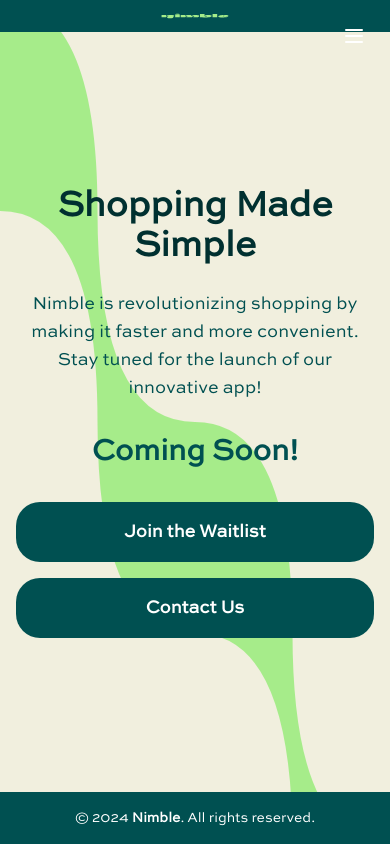
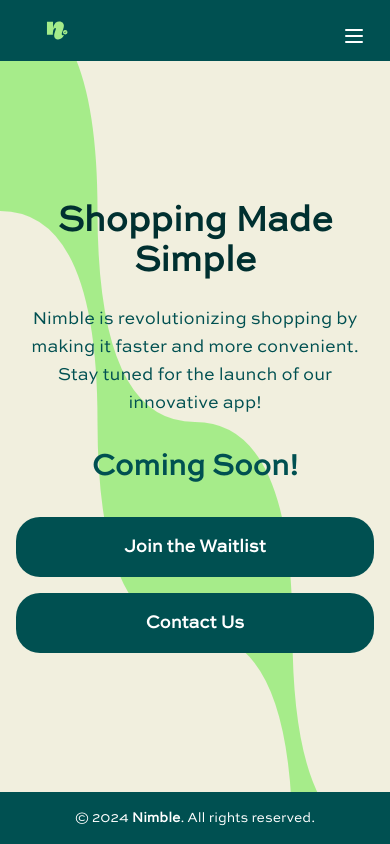
Before and after one commit to benthemobileguy/NimbleWaitlist, a React (Create React App) app: page / in a window 390 px wide. Built offline with nearby package versions, Linux system fonts and the light colour scheme.

Commit message:
Add home page

```diff
--- a/src/HomePage.js
+++ b/src/HomePage.js
@@ -1,9 +1,10 @@
 import React, { useState, useEffect } from 'react';
 import { Menu, X } from 'lucide-react';
 import { Link } from 'react-router-dom';
-import Logo from './Logo';
+import Logo from './Logo'; // For large screens
 import BackgroundPattern from './BackgroundPattern';
 import ClipLoader from 'react-spinners/ClipLoader';
+import logoSmall from './assets/logo.svg'; // Small logo
 
 const NavMenu = ({ isOpen, toggleMenu }) => (
   <div className={`fixed inset-0 bg-[#005051] z-20 transform ${isOpen ? 'translate-x-0' : 'translate-x-full'} transition-transform duration-300 ease-in-out`}>
@@ -50,10 +51,16 @@
           <BackgroundPattern />
 
           <header className="bg-[#005051] text-white py-2 px-6 z-10">
-            <div className="container mx-auto flex justify-center items-center">
-              <div className="flex items-center">
+            <div className="container mx-auto flex justify-between items-center">
+
+              {/* Small device logo on the left */}
+              <div className="sm:hidden flex items-center">
+                <img src={logoSmall} alt="Nimble Logo" className="w-16 h-auto" />
+              </div>
+
+              {/* Large screen logo and menu text horizontally centered */}
+              <div className="hidden sm:flex justify-center items-center w-full">
                 <Logo />
-              </div>
               </div>
 
               {/* Hamburger Button for small screens */}
@@ -63,12 +70,13 @@
                 </button>
               </div>
 
-            {/* Links for larger screens */}
+              {/* Links for larger screens - Center aligned */}
               <nav className="hidden sm:flex absolute right-6 top-6 space-x-6">
                 <Link to="/" className="text-white text-sm sm:text-base font-extrabold">Home</Link>
                 <Link to="/about" className="text-white text-sm sm:text-base font-extrabold">About Us</Link>
                 <Link to="/contact" className="text-white text-sm sm:text-base font-extrabold">Contact Us</Link>
               </nav>
+            </div>
           </header>
 
           <NavMenu isOpen={isMenuOpen} toggleMenu={toggleMenu} />
```
Lines whose indentation alone changed are shown as unchanged.
